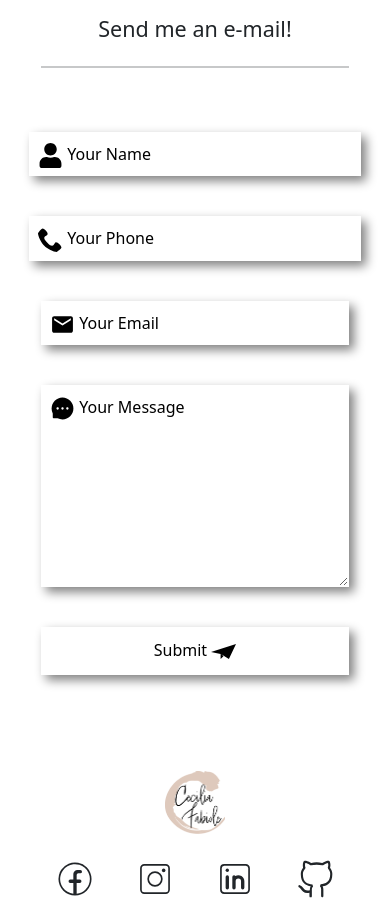
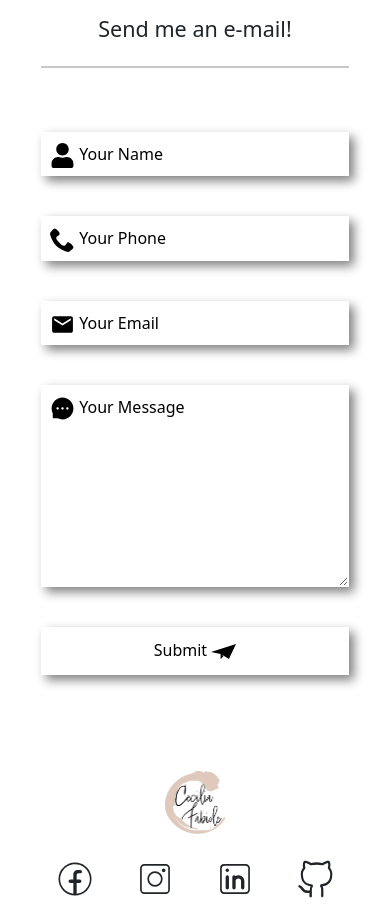
Before and after one commit to CeciliaFabiole/portfolio, a React (Create React App) app: page /contact in a window 390 px wide. Shown: the part 1160-2069 px from the top of the page. Built offline with nearby package versions, Linux system fonts and the light colour scheme; a web font is replaced by a local one.

Commit message:
fix:fix stile

```diff
--- a/public/assets/locales/fr/translation.json
+++ b/public/assets/locales/fr/translation.json
@@ -36,7 +36,7 @@
     "nvidia_project":"Copie du site Nvidia",
     "pancake_project":"Copie du site PancakeSwap",
     "hw1_project":"App classification d'articles",
-    "show_more":"View more",
+    "show_more":"En savoir plus",
     "contact_contacts": "Contacts",
     "contact_phone": "Portable : +39 346 54 31 525",
     "contact_call_me": "Appelez-moi",
--- a/src/Components/CardExperience.js
+++ b/src/Components/CardExperience.js
@@ -13,7 +13,7 @@ export function CardProject({year, job, place, link}) {
     return (
         <div className="contenitore-card">
             <h4>{year}</h4>
-            <h5>{job}</h5>
+            <h6>{job}</h6>
             <a href={link} target="_blank" rel="noreferrer"><p>{place} <TiArrowRightThick /></p></a>
         </div>
     );
--- a/src/Components/ContactForm.js
+++ b/src/Components/ContactForm.js
@@ -34,6 +34,7 @@ function ContactForm() {
                 <h4>{t("contact_send_me")}</h4>
                 <hr className='hr-title-form'></hr>
             </div>
+            <div className='input-label-container'>
                 <div className="row">
                     <div className="input-group">
                         <input type="text" name="user_name" id="name" required />
@@ -54,6 +55,7 @@ function ContactForm() {
                     <label htmlFor="message"><AiFillMessage style={{ fontSize: 25 }} /> {t("form_message")} </label>
                 </div>
                 <button type="submit">{t("form_button")} <SiMinutemailer style={{ fontSize: 25 }} /> </button>
+            </div>
         </form>
     );
 }
--- a/src/Components/Experiences.js
+++ b/src/Components/Experiences.js
@@ -20,9 +20,9 @@ function Experiences() {
                             <h2>{t("experience_projects")}</h2>
                             <hr className='hr-title'></hr>
                         </div>
-                        <CardProject year='2022' job={t("nvidia_project")} place={t("show_more")} link="https://github.com/Micheleg27/NVIDIA-GeForce-Now-REACT-" />
-                        <CardProject year='2022' job={t("pancake_project")} place={t("show_more")} link="https://github.com/rickcrypto90/PancakeSwap_Team5" />
-                        <CardProject year='2022' job={t("hw1_project")} place={t("show_more")} link="https://github.com/riorillo/hw-team-1" />
+                        <CardProject year={t("nvidia_project")} job='React, Bootstrap' place={t("show_more")} link="https://github.com/Micheleg27/NVIDIA-GeForce-Now-REACT-" />
+                        <CardProject year={t("pancake_project")} job='HTML, SCSS, Javascript' place={t("show_more")} link="https://github.com/rickcrypto90/PancakeSwap_Team5" />
+                        <CardProject year={t("hw1_project")} job='HTML, CSS, Javascript' place={t("show_more")} link="https://github.com/riorillo/hw-team-1" />
 
                     </div>
                     <div className='desktop-study-query'>
--- a/src/index.css
+++ b/src/index.css
@@ -139,7 +139,6 @@
 }
 .desktop-about-query .contenitore-img .spontaneous-img {
   font-family: "Parppim";
-  width: 50%;
   font-size: 100pt;
   color: #ffffff;
 }
@@ -157,12 +156,21 @@
 
 @media screen and (max-width: 991px) {
   .desktop-about-query .contenitore-img .spontaneous-img {
-    width: 70%;
+    font-size: 70pt;
   }
 }
 @media screen and (max-width: 538px) {
+  .desktop-about-query .contenitore-img {
+    height: 350px;
+  }
   .desktop-about-query .contenitore-img .spontaneous-img {
-    width: 100%;
+    font-size: 45pt;
+    text-align: center;
+  }
+}
+@media screen and (max-width: 342px) {
+  .desktop-about-query .contenitore-img .spontaneous-img {
+    font-size: 35pt;
   }
 }
 .desktop-about-query #skill-color {
@@ -295,10 +303,18 @@
   width: 90%;
   max-width: 600px;
 }
+.desktop-contact-query .form-style .input-label-container {
+  width: 100%;
+  display: flex;
+  flex-direction: column;
+  align-items: center;
+  justify-content: center;
+}
 .desktop-contact-query .form-style .row {
+  width: 100%;
   display: flex;
   align-items: center;
-  justify-content: space-around;
+  justify-content: space-between;
 }
 .desktop-contact-query .form-style .row .input-group {
   flex-basis: 46%;
@@ -352,6 +368,9 @@
   }
   .desktop-contact-query .form-style .row {
     flex-direction: column;
+  }
+  .desktop-contact-query .form-style .row .input-group {
+    width: 100%;
   }
 }
 #ex-color {
--- a/src/stile/_contact.scss
+++ b/src/stile/_contact.scss
@@ -45,10 +45,18 @@
     .form-style{
         width:90%;
         max-width: 600px;
+        .input-label-container{
+            width:100%;
+            display:flex;
+            flex-direction: column;
+            align-items: center;
+            justify-content: center;
+        }
         .row{
+            width:100%;
             display: flex;
             align-items: center;
-            justify-content: space-around;
+            justify-content: space-between;
             .input-group{
                 flex-basis: 46%;
             }
@@ -108,6 +116,9 @@
         .form-style{
             .row{
                 flex-direction: column;
+                .input-group{
+                    width: 100%;
+                }
             }
         }
     }
```
Also changed, not shown: src/stile/_aboutMe.scss (+13 -3 lines), 1 other file (tests, documents, lock files or other folders). Lines whose indentation alone changed are shown as unchanged.
